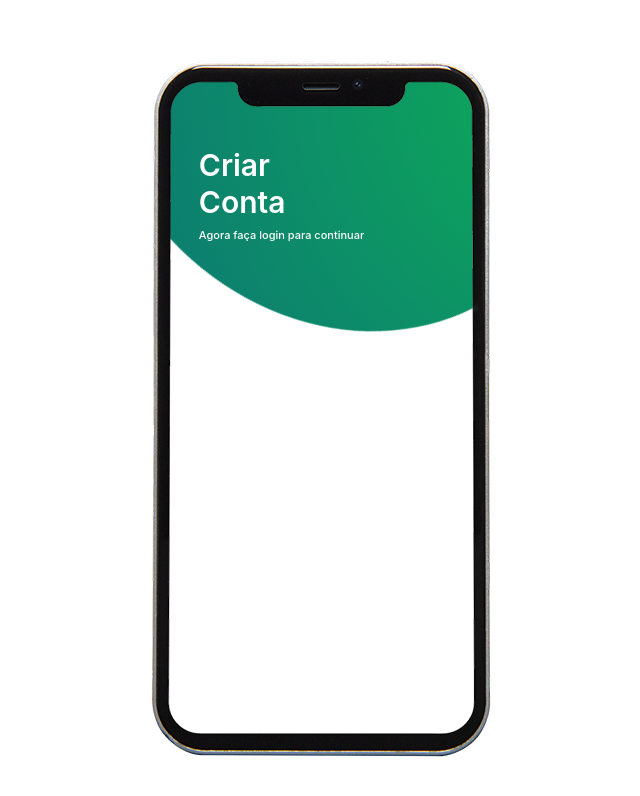
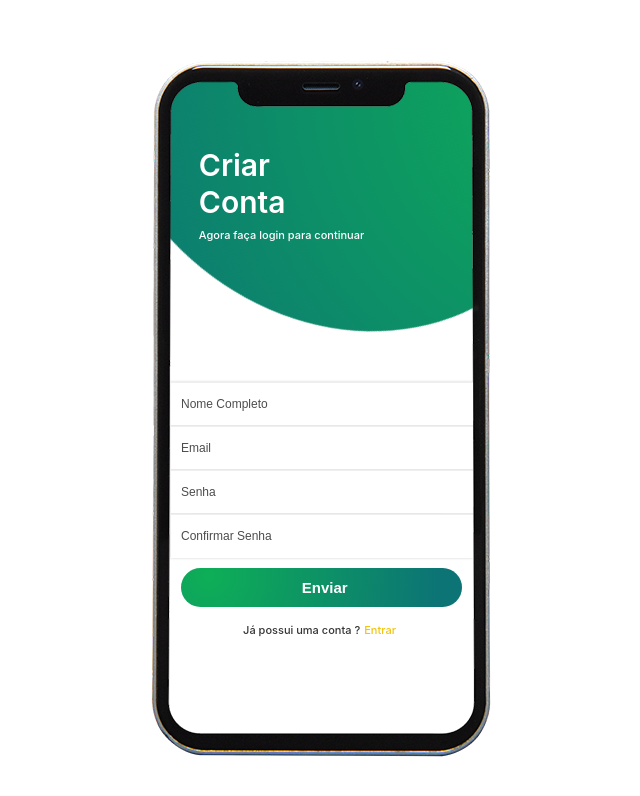
Before and after one commit to pedrobarreto/react-chatbot, a React (Create React App) app in the folder chatbot/: page / in a window 1280 px wide. Both pictures are taken after a click on the link "Criar Conta". Shown: the top 796 px of the page, without its empty margins (319-959 px from the left). Built offline with nearby package versions, Linux system fonts and the light colour scheme.

Commit message:
creating signup component

```diff
--- a/chatbot/src/components/main.jsx
+++ b/chatbot/src/components/main.jsx
@@ -4,6 +4,7 @@ import { motion } from "framer-motion";
 import { AccountContext } from './context';
 import iphone from '../components/ios.png';
 import { LoginForm } from './login';
+import { SignupForm } from './signup';
 
 const IphoneBox = styled.div`
   margin: 60px;
@@ -170,6 +171,7 @@ export function AccountBox(props) {
         </TopContainer>
         <InnerContainer>
           {active === "signin" && <LoginForm />}
+          {active === "signup" && <SignupForm />}
         </InnerContainer>
       </BoxContainer>
       </IphoneBox>
--- /dev/null
+++ b/chatbot/src/components/signup.jsx
@@ -0,0 +1,35 @@
+import React, { useContext } from "react";
+import {
+  BoldLink,
+  BoxContainer,
+  FormContainer,
+  Input,
+  Link,
+  SubmitBtn,
+} from "./inputs";
+import { Marginer } from './margins';
+import { AccountContext } from './context';
+
+export function SignupForm(props) {
+  const { switchToSignin } = useContext(AccountContext);
+
+  return (
+    <BoxContainer>
+      <FormContainer>
+        <Input type="text" placeholder="Nome Completo" />
+        <Input type="email" placeholder="Email" />
+        <Input type="password" placeholder="Senha" />
+        <Input type="password" placeholder="Confirmar Senha" />
+      </FormContainer>
+      <Marginer direction="vertical" margin={10} />
+      <SubmitBtn type="submit">Enviar</SubmitBtn>
+      <Marginer direction="vertical" margin="1em" />
+      <Link href="#">
+        Já possui uma conta ?
+        <BoldLink href="#" onClick={switchToSignin}>
+          Entrar
+        </BoldLink>
+      </Link>
+    </BoxContainer>
+  );
+}
```
